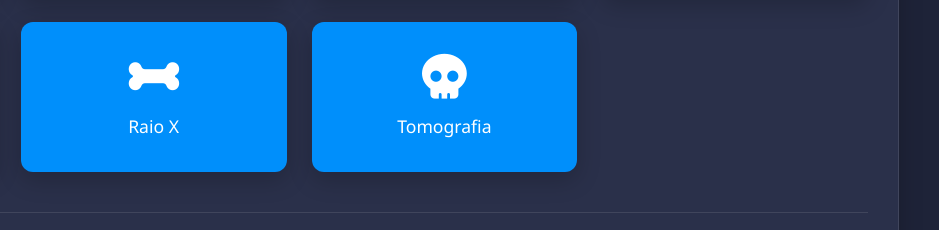
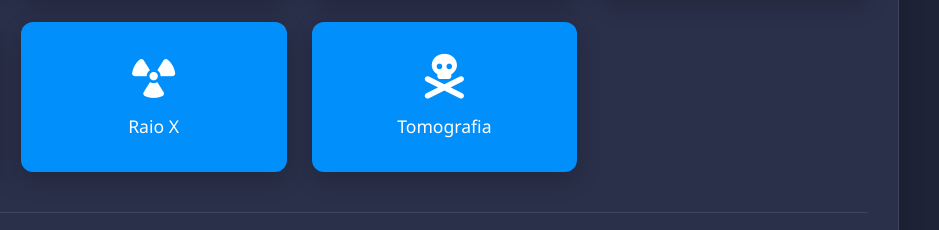
Before and after one commit to GQuintino/GQuintino.github.io, a plain HTML site: page index.html in a window 1280 px wide. Shown: the part 506-736 px from the top of the page, 341-1280 px from the left. Drawn offline with Linux system fonts and the light colour scheme.

Commit message:
Update index.html

```diff
--- a/index.html
+++ b/index.html
@@ -330,12 +330,12 @@
                 </a>
 
                 <a href="http://10.172.0.70/#/login" class="service-button" aria-label="Acessar Laudos de Raio-X">
-                    <i class="fas fa-bone" aria-hidden="true"></i>
+                    <i class="fas fa-radiation" aria-hidden="true"></i>
                     <span>Raio X</span>
                 </a>
 
                 <a href="https://pacs.medilaudo.net/login" class="service-button" aria-label="Acessar Laudos de Tomografia">
-                    <i class="fas fa-skull" aria-hidden="true"></i>
+                    <i class="fas fa-skull-crossbones" aria-hidden="true"></i>
                     <span>Tomografia</span>
                 </a>
             </div>
```
